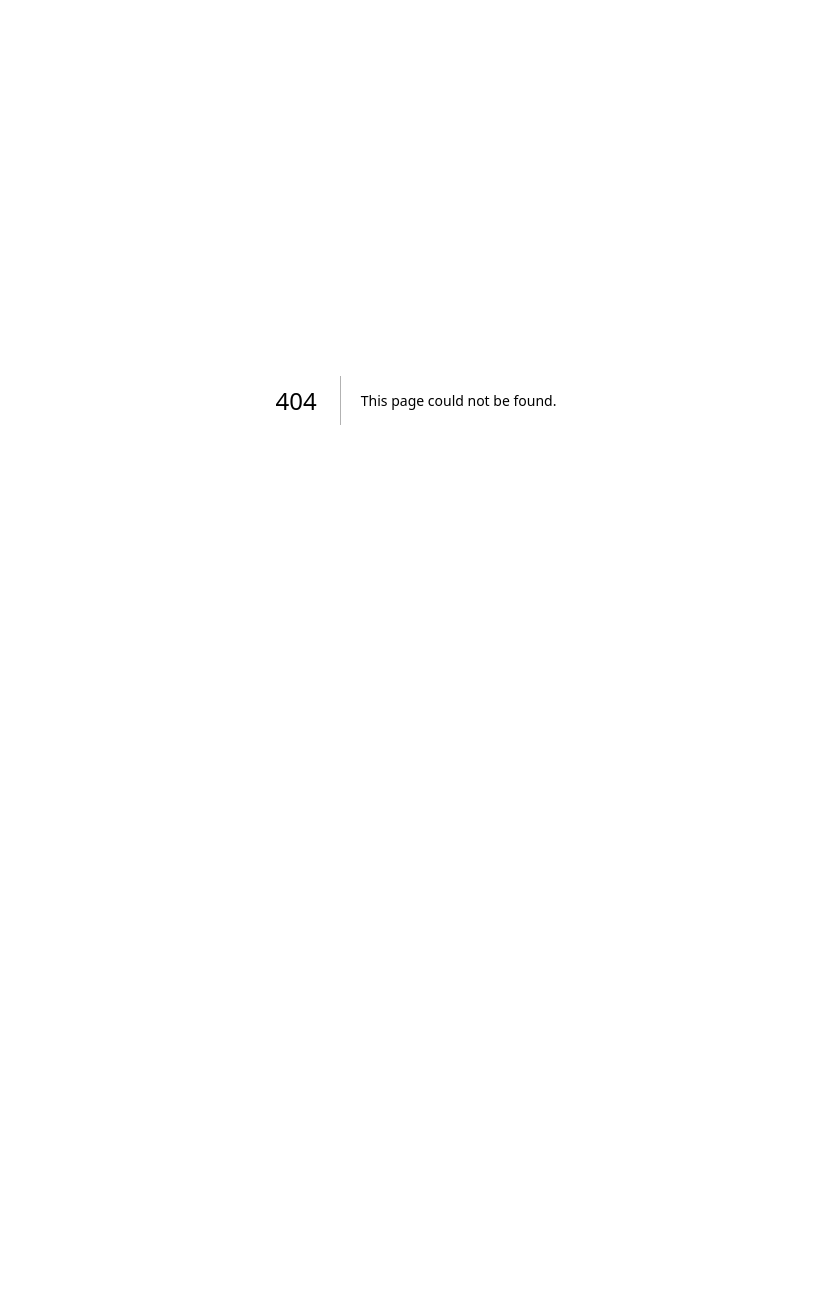
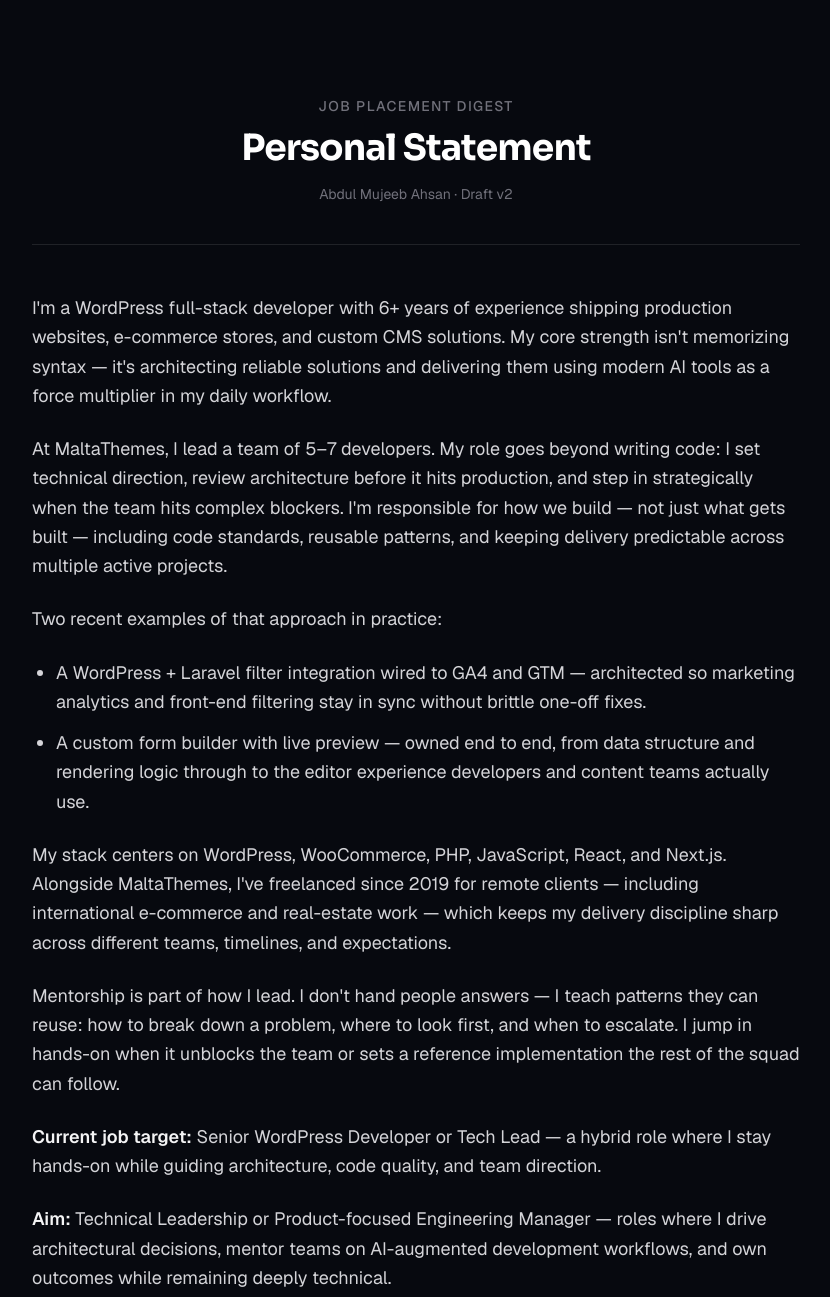
Before and after one commit to mujeebabdul-99/abdul-portfolio, a Next.js app: page /job-placement-digest in a window 1280 px wide. Before the commit this address had no page. Shown: the top 1297 px of the page, without its empty margins (224-1054 px from the left). Before the commit the page ends 800 px from the top, so only its background shows below. Built offline with nearby package versions, Linux system fonts and the light colour scheme.

Commit message:
Add Job Placement Digest page for personal statement draft.

```diff
--- /dev/null
+++ b/app/job-placement-digest/page.tsx
@@ -0,0 +1,105 @@
+import type { Metadata } from "next";
+import Link from "next/link";
+
+export const metadata: Metadata = {
+  title: "Job Placement Digest",
+  description: "Personal statement and job placement materials for Abdul Mujeeb Ahsan.",
+  robots: {
+    index: false,
+    follow: false,
+  },
+};
+
+export default function JobPlacementDigestPage() {
+  return (
+    <main className="min-h-full px-6 py-16 sm:py-24">
+      <article className="mx-auto w-full max-w-3xl">
+        <header className="mb-12 border-b border-white/10 pb-10 text-center">
+          <p className="mb-3 text-sm font-medium uppercase tracking-widest text-zinc-500">
+            Job Placement Digest
+          </p>
+          <h1 className="font-display text-3xl font-bold tracking-tight text-white sm:text-4xl">
+            Personal Statement
+          </h1>
+          <p className="mt-4 text-sm text-zinc-500">Abdul Mujeeb Ahsan · Draft v2</p>
+        </header>
+
+        <div className="space-y-6 text-base leading-relaxed text-zinc-300 sm:text-lg">
+          <p>
+            I&apos;m a WordPress full-stack developer with 6+ years of experience shipping
+            production websites, e-commerce stores, and custom CMS solutions. My core strength
+            isn&apos;t memorizing syntax — it&apos;s architecting reliable solutions and
+            delivering them using modern AI tools as a force multiplier in my daily workflow.
+          </p>
+
+          <p>
+            At MaltaThemes, I lead a team of 5–7 developers. My role goes beyond writing code:
+            I set technical direction, review architecture before it hits production, and step
+            in strategically when the team hits complex blockers. I&apos;m responsible for how
+            we build — not just what gets built — including code standards, reusable patterns,
+            and keeping delivery predictable across multiple active projects.
+          </p>
+
+          <p>
+            Two recent examples of that approach in practice:
+          </p>
+
+          <ul className="list-disc space-y-3 pl-6 text-zinc-300">
+            <li>
+              A WordPress + Laravel filter integration wired to GA4 and GTM — architected so
+              marketing analytics and front-end filtering stay in sync without brittle
+              one-off fixes.
+            </li>
+            <li>
+              A custom form builder with live preview — owned end to end, from data structure
+              and rendering logic through to the editor experience developers and content teams
+              actually use.
+            </li>
+          </ul>
+
+          <p>
+            My stack centers on WordPress, WooCommerce, PHP, JavaScript, React, and Next.js.
+            Alongside MaltaThemes, I&apos;ve freelanced since 2019 for remote clients — including
+            international e-commerce and real-estate work — which keeps my delivery discipline
+            sharp across different teams, timelines, and expectations.
+          </p>
+
+          <p>
+            Mentorship is part of how I lead. I don&apos;t hand people answers — I teach
+            patterns they can reuse: how to break down a problem, where to look first, and when
+            to escalate. I jump in hands-on when it unblocks the team or sets a reference
+            implementation the rest of the squad can follow.
+          </p>
+
+          <p>
+            <strong className="font-semibold text-zinc-100">Current job target:</strong>{" "}
+            Senior WordPress Developer or Tech Lead — a hybrid role where I stay hands-on
+            while guiding architecture, code quality, and team direction.
+          </p>
+
+          <p>
+            <strong className="font-semibold text-zinc-100">Aim:</strong> Technical Leadership
+            or Product-focused Engineering Manager — roles where I drive architectural
+            decisions, mentor teams on AI-augmented development workflows, and own outcomes
+            while remaining deeply technical.
+          </p>
+
+          <p>
+            I&apos;m based in Islamabad, Pakistan, working remotely with teams across time
+            zones. I&apos;m looking for organizations that value practical delivery, strong
+            technical judgment, and leaders who still build.
+          </p>
+        </div>
+
+        <footer className="mt-16 border-t border-white/10 pt-10 text-center">
+          <Link
+            href="/"
+            className="text-sm text-zinc-500 transition-colors hover:text-zinc-300"
+          >
+            ← Back to portfolio
+          </Link>
+        </footer>
+      </article>
+    </main>
+  );
+}
```
